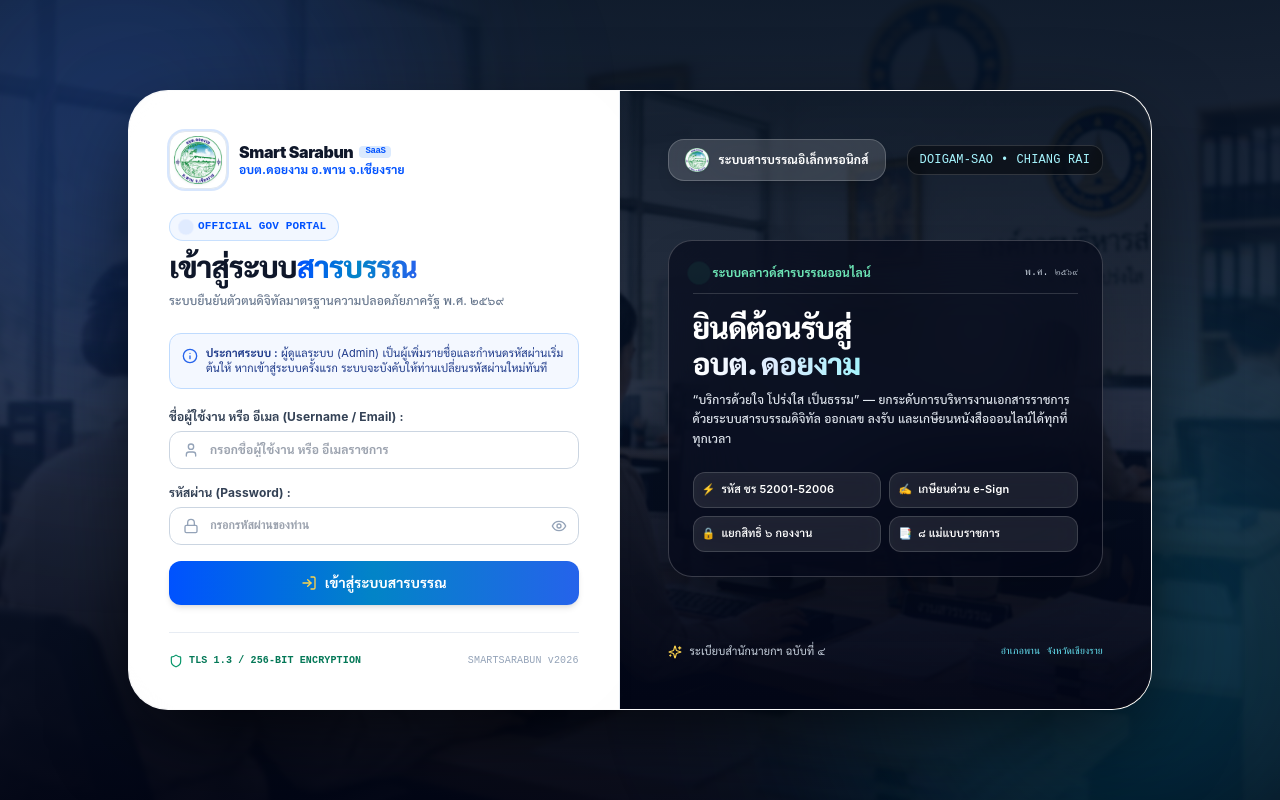
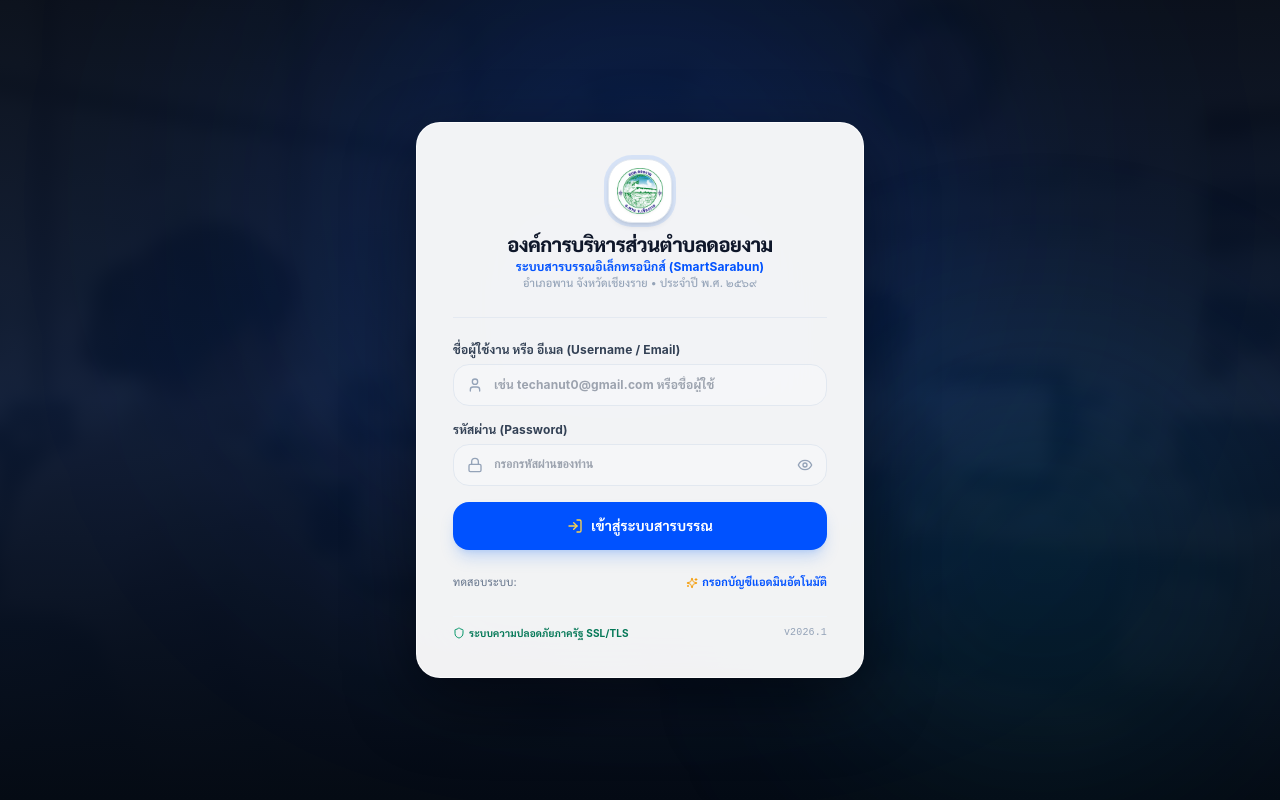
Before and after one commit to techanuttatip/esarabunDoingam, a Next.js app: page /login in a window 1280 px wide. Built offline with nearby package versions, Linux system fonts and the light colour scheme.

Commit message:
feat(auth): redesign login page into elegant centered luxury GovTech portal

```diff
--- a/src/app/(auth)/layout.tsx
+++ b/src/app/(auth)/layout.tsx
@@ -6,20 +6,20 @@
   children: React.ReactNode;
 }) {
   return (
-    <div className="min-h-screen w-full relative flex items-center justify-center p-3 sm:p-6 md:p-10 overflow-hidden bg-slate-950">
-      {/* Full-Screen Real Office Atmospheric Background (Embedded Base64 - 100% Reliable) */}
+    <div className="min-h-screen w-full relative flex items-center justify-center p-4 sm:p-6 overflow-hidden bg-[#070d18]">
+      {/* Background Image with Deep Atmospheric Blur */}
       <div
-        className="absolute inset-0 bg-cover bg-center scale-105 filter blur-[2px] brightness-[0.45] transition-transform duration-1000"
+        className="absolute inset-0 bg-cover bg-center filter blur-[8px] opacity-25 scale-105"
         style={{ backgroundImage: `url(${DOIGAM_OFFICE_BG_BASE64})` }}
       />
 
-      {/* Cinematic Gradient Vignette & Ambient Glow */}
-      <div className="absolute inset-0 bg-gradient-to-t from-slate-950/90 via-[#0a1936]/70 to-[#041226]/85" />
-      <div className="absolute -top-32 -left-32 w-[500px] h-[500px] rounded-full bg-blue-600/25 blur-[120px] pointer-events-none" />
-      <div className="absolute -bottom-32 -right-32 w-[550px] h-[550px] rounded-full bg-cyan-500/20 blur-[130px] pointer-events-none" />
+      {/* Cinematic Deep Royal Mesh & Gradient Glow */}
+      <div className="absolute inset-0 bg-gradient-to-b from-[#070d18]/90 via-[#0a1936]/80 to-[#050b14]" />
+      <div className="absolute top-1/4 left-1/2 -translate-x-1/2 -translate-y-1/2 w-[600px] h-[600px] rounded-full bg-[#0052FF]/20 blur-[140px] pointer-events-none" />
+      <div className="absolute bottom-10 right-10 w-[400px] h-[400px] rounded-full bg-cyan-500/10 blur-[120px] pointer-events-none" />
 
-      {/* Main Glassmorphism Floating Card Container */}
-      <div className="w-full max-w-5xl rounded-[2.5rem] bg-white/90 backdrop-blur-3xl border border-white/80 shadow-[0_30px_90px_-15px_rgba(0,0,0,0.7)] overflow-hidden flex flex-col md:flex-row min-h-[620px] relative z-10">
+      {/* Main Centered Content Container */}
+      <div className="w-full max-w-md relative z-10 py-6">
         {children}
       </div>
     </div>
--- a/src/app/(auth)/login/login-client-form.tsx
+++ b/src/app/(auth)/login/login-client-form.tsx
@@ -400,18 +400,10 @@
   // SCREEN 1: Standard Official Login Screen
   // ---------------------------------------------------------------------------
   return (
-    <div className="space-y-5">
-      {/* Official Admin Note */}
-      <div className="p-3 rounded-xl bg-blue-50/70 border border-blue-200 text-[11px] text-blue-900 leading-snug flex items-start gap-2">
-        <Info className="w-4 h-4 text-blue-600 shrink-0 mt-0.5" />
-        <span>
-          <strong>ประกาศระบบ :</strong> ผู้ดูแลระบบ (Admin) เป็นผู้เพิ่มรายชื่อและกำหนดรหัสผ่านเริ่มต้นให้ หากเข้าสู่ระบบครั้งแรก ระบบจะบังคับให้ท่านเปลี่ยนรหัสผ่านใหม่ทันที
-        </span>
-      </div>
-
+    <div className="space-y-4">
       {errorMsg && (
-        <div className="p-3 rounded-xl bg-red-50 border border-red-200 text-red-700 text-xs font-bold flex items-center gap-2 animate-in fade-in">
-          <AlertCircle className="w-4 h-4 shrink-0" />
+        <div className="p-3.5 rounded-2xl bg-rose-50 border border-rose-200 text-rose-700 text-xs font-bold flex items-center gap-2 animate-in fade-in">
+          <AlertCircle className="w-4 h-4 shrink-0 text-rose-600" />
           <span>{errorMsg}</span>
         </div>
       )}
@@ -420,24 +412,24 @@
       <form onSubmit={handleLogin} className="space-y-4">
         <div>
           <label className="text-xs font-bold text-slate-700 block mb-1.5">
-            ชื่อผู้ใช้งาน หรือ อีเมล (Username / Email) :
+            ชื่อผู้ใช้งาน หรือ อีเมล (Username / Email)
           </label>
           <div className="relative">
             <User className="w-4 h-4 absolute left-3.5 top-1/2 -translate-y-1/2 text-slate-400" />
             <input
               type="text"
               required
-              placeholder="กรอกชื่อผู้ใช้งาน หรือ อีเมลราชการ"
+              placeholder="เช่น techanut0@gmail.com หรือชื่อผู้ใช้"
               value={usernameInput}
               onChange={(e) => setUsernameInput(e.target.value)}
-              className="w-full pl-10 pr-4 py-2.5 rounded-xl border border-slate-300 bg-white text-xs font-bold text-slate-900 focus:ring-2 focus:ring-blue-500 focus:outline-none shadow-2xs"
+              className="w-full pl-10 pr-4 py-3 rounded-2xl border border-slate-200 bg-slate-50/60 focus:bg-white text-xs font-bold text-slate-900 focus:ring-2 focus:ring-[#0052FF] focus:outline-none transition-all shadow-2xs"
             />
           </div>
         </div>
 
         <div>
           <div className="flex items-center justify-between mb-1.5">
-            <label className="text-xs font-bold text-slate-700">รหัสผ่าน (Password) :</label>
+            <label className="text-xs font-bold text-slate-700">รหัสผ่าน (Password)</label>
           </div>
           <div className="relative">
             <Lock className="w-4 h-4 absolute left-3.5 top-1/2 -translate-y-1/2 text-slate-400" />
@@ -447,12 +439,12 @@
               placeholder="กรอกรหัสผ่านของท่าน"
               value={passwordInput}
               onChange={(e) => setPasswordInput(e.target.value)}
-              className="w-full pl-10 pr-10 py-2.5 rounded-xl border border-slate-300 bg-white text-xs font-mono font-bold text-slate-900 focus:ring-2 focus:ring-blue-500 focus:outline-none shadow-2xs"
+              className="w-full pl-10 pr-10 py-3 rounded-2xl border border-slate-200 bg-slate-50/60 focus:bg-white text-xs font-mono font-bold text-slate-900 focus:ring-2 focus:ring-[#0052FF] focus:outline-none transition-all shadow-2xs"
             />
             <button
               type="button"
               onClick={() => setShowPassword(!showPassword)}
-              className="absolute right-3 top-1/2 -translate-y-1/2 text-slate-400 hover:text-slate-600"
+              className="absolute right-3.5 top-1/2 -translate-y-1/2 text-slate-400 hover:text-slate-600 cursor-pointer"
             >
               {showPassword ? <EyeOff className="w-4 h-4" /> : <Eye className="w-4 h-4" />}
             </button>
@@ -462,7 +454,7 @@
         <button
           type="submit"
           disabled={isLoading}
-          className="w-full py-3 px-4 rounded-xl bg-gradient-to-r from-[#0052FF] via-[#0284c7] to-[#2563eb] hover:opacity-95 text-white font-bold text-xs sm:text-sm shadow-md flex items-center justify-center gap-2 transition-all cursor-pointer disabled:opacity-50"
+          className="w-full py-3.5 px-4 rounded-2xl bg-[#0052FF] hover:bg-blue-700 active:scale-[0.99] text-white font-bold text-sm shadow-lg shadow-blue-500/25 flex items-center justify-center gap-2 transition-all cursor-pointer disabled:opacity-50"
         >
           {isLoading ? (
             <>
@@ -476,6 +468,22 @@
             </>
           )}
         </button>
+
+        {/* Discreet testing credential hint */}
+        <div className="pt-2 flex items-center justify-between text-[11px] text-slate-500">
+          <span>ทดสอบระบบ:</span>
+          <button
+            type="button"
+            onClick={() => {
+              setUsernameInput("techanut0@gmail.com");
+              setPasswordInput("00830125");
+            }}
+            className="font-bold text-[#0052FF] hover:underline cursor-pointer flex items-center gap-1"
+          >
+            <Sparkles className="w-3 h-3 text-amber-500" />
+            <span>กรอกบัญชีแอดมินอัตโนมัติ</span>
+          </button>
+        </div>
       </form>
     </div>
   );
--- a/src/app/(auth)/login/page.tsx
+++ b/src/app/(auth)/login/page.tsx
@@ -1,139 +1,41 @@
-import { Shield, Sparkles } from "lucide-react";
+import { Shield } from "lucide-react";
 import { LoginClientForm } from "./login-client-form";
 import { DoiNgamLogoEmblem } from "@/components/shared/doigam-logo-emblem";
-import { DOIGAM_OFFICE_BG_BASE64 } from "@/assets/branding-images";
 
 export default function LoginPage() {
   return (
-    <>
-      {/* =================================================================== */}
-      {/* LEFT COLUMN: Frosted Glass Login Panel (Glassmorphism UI) */}
-      {/* =================================================================== */}
-      <div className="w-full md:w-[48%] p-6 sm:p-10 flex flex-col justify-between bg-white/95 backdrop-blur-3xl border-r border-slate-200/80 text-slate-900 overflow-y-auto relative z-10 shadow-lg">
+    <div className="bg-white/95 backdrop-blur-2xl rounded-3xl border border-white/80 shadow-[0_25px_70px_rgba(0,0,0,0.45)] p-7 sm:p-9 space-y-6 text-slate-900 animate-in fade-in zoom-in-95 duration-200">
+      {/* Official Emblem & Branding Header */}
+      <div className="text-center space-y-2">
+        <div className="w-16 h-16 mx-auto rounded-3xl bg-white p-2 border border-slate-200 shadow-md ring-4 ring-blue-500/15 flex items-center justify-center">
+          <DoiNgamLogoEmblem className="w-12 h-12" size={48} />
+        </div>
         <div>
-          {/* Header Brand */}
-          <div className="flex items-center gap-3 mb-6">
-            <div className="p-1 rounded-2xl bg-white border border-slate-200 shadow-xs ring-2 ring-blue-500/20 shrink-0">
-              <DoiNgamLogoEmblem className="w-12 h-12" size={48} />
-            </div>
-            <div>
-              <div className="text-base font-black text-slate-900 tracking-tight leading-tight flex items-center gap-1.5">
-                <span>Smart Sarabun</span>
-                <span className="text-[9px] font-mono px-1.5 py-0.2 rounded bg-blue-100 text-[#0052FF] font-black">
-                  SaaS
-                </span>
-              </div>
-              <div className="text-xs font-bold text-[#0052FF]">
-                อบต.ดอยงาม อ.พาน จ.เชียงราย
-              </div>
-            </div>
-          </div>
-
-          <div className="space-y-2 mb-6">
-            <div className="inline-flex items-center gap-2 rounded-full border border-blue-200/80 bg-blue-50/80 px-3 py-1 text-[11px] font-mono font-bold text-[#0052FF] shadow-2xs backdrop-blur-md">
-              <span className="h-2 w-2 rounded-full bg-[#0052FF] animate-ping" />
-              <span>OFFICIAL GOV PORTAL</span>
-            </div>
-            <h1 className="text-2xl sm:text-3xl font-black text-slate-900 tracking-tight">
-              เข้าสู่ระบบ<span className="bg-gradient-to-r from-[#0052FF] via-[#0284c7] to-[#2563eb] bg-clip-text text-transparent">สารบรรณ</span>
-            </h1>
-            <p className="text-xs text-slate-500 font-medium">
-              ระบบยืนยันตัวตนดิจิทัลมาตรฐานความปลอดภัยภาครัฐ พ.ศ. ๒๕๖๙
-            </p>
-          </div>
-
-          {/* Client Interactive Login Form */}
-          <LoginClientForm />
-        </div>
-
-        {/* Footer info with Security Badges */}
-        <div className="flex items-center justify-between pt-5 mt-6 border-t border-slate-200/80 text-[10px] text-slate-400">
-          <div className="flex items-center gap-1.5 text-emerald-700 font-semibold font-mono">
-            <Shield className="w-3.5 h-3.5 text-emerald-600" />
-            <span>TLS 1.3 / 256-BIT ENCRYPTION</span>
-          </div>
-          <span className="font-mono text-slate-400">SMARTSARABUN v2026</span>
+          <h1 className="text-lg sm:text-xl font-black text-slate-900 tracking-tight font-sans">
+            องค์การบริหารส่วนตำบลดอยงาม
+          </h1>
+          <p className="text-xs font-bold text-[#0052FF]">
+            ระบบสารบรรณอิเล็กทรอนิกส์ (SmartSarabun)
+          </p>
+          <p className="text-[11px] text-slate-400 font-medium">
+            อำเภอพาน จังหวัดเชียงราย • ประจำปี พ.ศ. ๒๕๖๙
+          </p>
         </div>
       </div>
 
-      {/* =================================================================== */}
-      {/* RIGHT COLUMN: Luxury Glass Hero Banner with Real Office Photo */}
-      {/* =================================================================== */}
-      <div className="w-full md:w-[52%] relative min-h-[360px] md:min-h-full flex flex-col justify-between p-8 sm:p-12 text-white overflow-hidden select-none">
-        {/* Background Image of Real Office (Embedded Base64) */}
-        <div
-          className="absolute inset-0 bg-cover bg-center filter brightness-[0.4] contrast-[1.1] scale-105 transition-transform duration-700 hover:scale-100"
-          style={{ backgroundImage: `url(${DOIGAM_OFFICE_BG_BASE64})` }}
-        />
-        <div className="absolute inset-0 bg-gradient-to-t from-slate-950/95 via-[#0a1936]/60 to-[#041226]/80 backdrop-blur-[1px]" />
+      <div className="h-px bg-slate-200/80 w-full" />
 
-        {/* Top Header Badge on Visual */}
-        <div className="relative z-10 flex items-center justify-between text-xs text-blue-100 font-medium">
-          <div className="flex items-center gap-2.5 px-4 py-2 rounded-2xl bg-white/15 backdrop-blur-2xl border border-white/20 shadow-lg">
-            <DoiNgamLogoEmblem className="w-6 h-6" size={24} />
-            <span className="font-bold text-white text-xs">ระบบสารบรรณอิเล็กทรอนิกส์</span>
-          </div>
-          <div className="hidden sm:flex items-center gap-2 text-xs font-mono text-cyan-200 bg-black/40 px-3 py-1.5 rounded-xl border border-white/15 backdrop-blur-md">
-            <span>DOIGAM-SAO</span>
-            <span>•</span>
-            <span>CHIANG RAI</span>
-          </div>
-        </div>
+      {/* Client Interactive Login Form */}
+      <LoginClientForm />
 
-        {/* Center Glass Graphic: Welcome Card */}
-        <div className="relative z-10 my-auto py-6">
-          <div className="p-6 rounded-3xl bg-slate-950/60 backdrop-blur-2xl border border-white/20 shadow-2xl space-y-4 max-w-md">
-            <div className="flex items-center justify-between border-b border-white/15 pb-3">
-              <div className="flex items-center gap-2">
-                <div className="w-3 h-3 rounded-full bg-emerald-400 animate-ping" />
-                <span className="text-xs font-bold text-emerald-300">ระบบคลาวด์สารบรรณออนไลน์</span>
-              </div>
-              <span className="text-[10px] font-mono text-slate-300">พ.ศ. ๒๕๖๙</span>
-            </div>
-
-            <div className="space-y-2">
-              <h2 className="text-2xl sm:text-3xl font-black tracking-tight text-white leading-tight">
-                ยินดีต้อนรับสู่ <br />
-                <span className="bg-gradient-to-r from-white via-blue-100 to-cyan-200 bg-clip-text text-transparent">
-                  อบต. ดอยงาม
-                </span>
-              </h2>
-              <p className="text-xs text-slate-200 leading-relaxed font-medium">
-                &ldquo;บริการด้วยใจ โปร่งใส เป็นธรรม&rdquo; — ยกระดับการบริหารงานเอกสารราชการด้วยระบบสารบรรณดิจิทัล ออกเลข ลงรับ และเกษียนหนังสือออนไลน์ได้ทุกที่ ทุกเวลา
-              </p>
-            </div>
-
-            {/* Quick Feature Pills */}
-            <div className="grid grid-cols-2 gap-2 pt-2 text-[11px] text-white">
-              <div className="p-2 rounded-xl bg-white/10 backdrop-blur-md border border-white/15 flex items-center gap-1.5">
-                <span className="text-amber-300">⚡</span>
-                <span className="font-semibold truncate">รหัส ชร 52001-52006</span>
-              </div>
-              <div className="p-2 rounded-xl bg-white/10 backdrop-blur-md border border-white/15 flex items-center gap-1.5">
-                <span className="text-emerald-300">✍️</span>
-                <span className="font-semibold truncate">เกษียนด่วน e-Sign</span>
-              </div>
-              <div className="p-2 rounded-xl bg-white/10 backdrop-blur-md border border-white/15 flex items-center gap-1.5">
-                <span className="text-blue-300">🔒</span>
-                <span className="font-semibold truncate">แยกสิทธิ์ ๖ กองงาน</span>
-              </div>
-              <div className="p-2 rounded-xl bg-white/10 backdrop-blur-md border border-white/15 flex items-center gap-1.5">
-                <span className="text-purple-300">📑</span>
-                <span className="font-semibold truncate">๘ แม่แบบราชการ</span>
-              </div>
-            </div>
-          </div>
-        </div>
-
-        {/* Bottom Status Info */}
-        <div className="relative z-10 flex items-center justify-between text-[11px] text-slate-300 pt-2">
-          <div className="flex items-center gap-2">
-            <Sparkles className="w-3.5 h-3.5 text-amber-300" />
-            <span>ระเบียบสำนักนายกฯ ฉบับที่ ๔</span>
-          </div>
-          <span className="text-[10px] text-cyan-300 font-mono">อำเภอพาน จังหวัดเชียงราย</span>
-        </div>
+      {/* Security Footer Seal */}
+      <div className="pt-2 border-t border-slate-100 flex items-center justify-between text-[10px] text-slate-400">
+        <span className="flex items-center gap-1 text-emerald-700 font-bold">
+          <Shield className="w-3 h-3 text-emerald-600" />
+          ระบบความปลอดภัยภาครัฐ SSL/TLS
+        </span>
+        <span className="font-mono">v2026.1</span>
       </div>
-    </>
+    </div>
   );
 }
```
